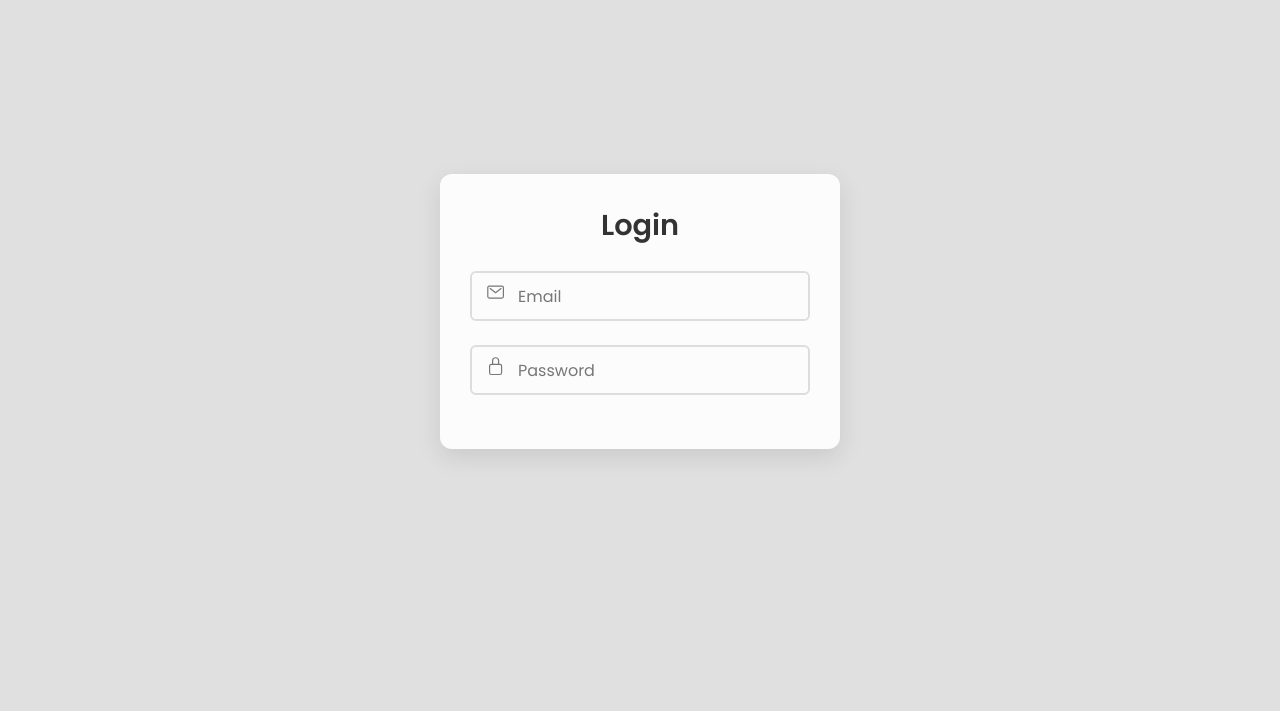
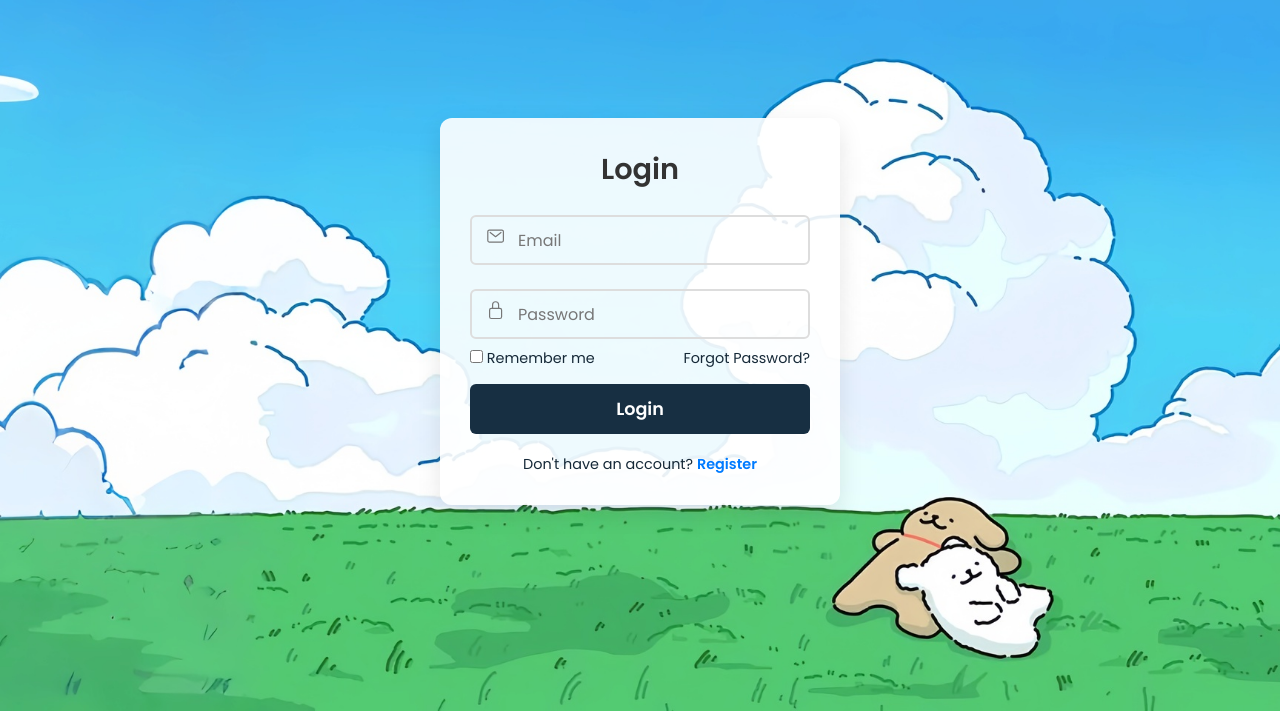
Before and after one commit to facewind1/facewind1.github.io, a plain HTML site: page index.html in a window 1280 px wide. Shown: the part 89-800 px from the top of the page. Drawn offline with nearby package versions, Linux system fonts and the light colour scheme.

Commit message:
improve the login box

```diff
--- a/index.html
+++ b/index.html
@@ -32,6 +32,17 @@
                         <input type="password" required>
                         <label>Password</label>
                     </div>
+                    <div class="remember-forgot">
+                        <label><input type="checkbox"> Remember me</label>
+                        <a href="#">Forgot Password?</a>
+                    </div>
+                    <button type="submit" class="btn">Login</button>
+                    <div class="login-register">
+                        <p>
+                            Don't have an account?
+                            <a href="register-link">Register</a>
+                        </p>
+                    </div>
                 </form>
             </div>
         </div>
--- a/main.js
+++ b/main.js
@@ -32,7 +32,7 @@ function getBackgroundImageUrl() {
     // 可选：其他本地开发环境（如 localhost:5050、file://）也使用本地图片
     // 如果你希望严格只对 127.0.0.1:5050 生效，可删除下面这一段
     if (hostname === 'localhost' || hostname === '127.0.0.1' || protocol === 'file:') {
-        return 'img/background.png';
+        return 'img/background.jpg';
     }
 
     // 默认 fallback（比如未知域名），可设为空或本地图
--- a/style.css
+++ b/style.css
@@ -123,6 +123,7 @@ header {
     height: 100%;
     padding: 0 40px 0 48px; /* 左右留出图标和标签空间 */
     font-size: 1rem;
+    font-weight: 600;
     border: 2px solid #ddd;
     border-radius: 6px;
     outline: none;
@@ -171,9 +172,61 @@ header {
     left: 48px;
     font-size: 0.85rem;
     color: #007bff;
-    background: white;
+    /* background: white; */
     padding: 0 4px;
 }
+
+.remember-forgot {
+    font-size: .9em;
+    color: #162938;
+    font-weight: 500;
+    margin: -15px 0 15px;
+    display: flex;
+    justify-content: space-between;
+    align-items: center;
+}
+
+.remember-forgot a {
+    color: #162938;
+    text-decoration: none;
+}
+
+.remember-forgot a:hover {
+    text-decoration: underline;
+}
+
+.login-register {
+    font-size: .9em;
+    color: #162938;
+    /* font-weight: 500; */
+    text-align: center;
+    margin-top: 20px;
+}
+
+.login-register p a {
+    color: #007bff;
+    text-decoration: none;
+    font-weight: 600;
+}
+
+.login-register p a:hover {
+    text-decoration: underline;
+}
+
+.btn {
+    width: 100%;
+    height: 50px;
+    background: #172F42;
+    border: none;
+    outline: none;
+    border-radius: 6px;
+    cursor: pointer;
+    font-size: 1.1rem;
+    color: #fff;
+    font-weight: 600;
+    transition: background 0.3s;
+}
+
 
 /* 6. 响应式优化（小屏适配） */
 @media (max-width: 480px) {
```
